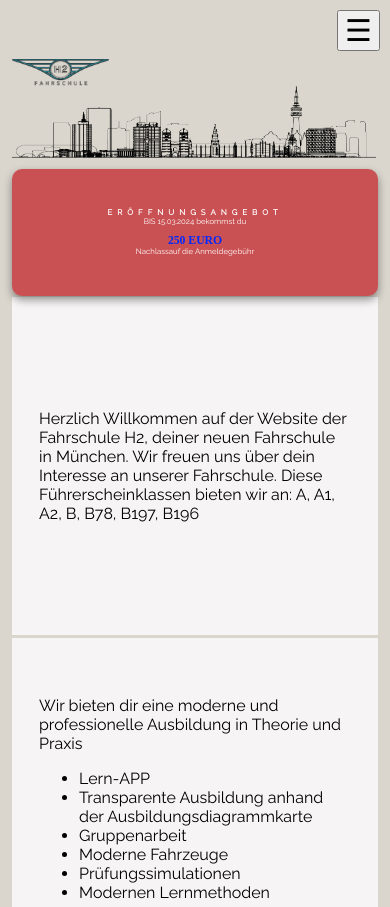
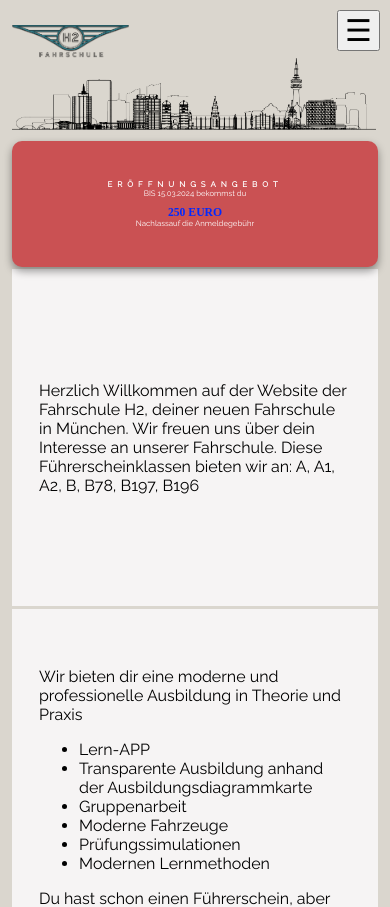
Before and after one commit to Korzyukova/Fahrschule, a Next.js app: page / in a window 390 px wide. Shown: the top 907 px of the page. Built offline with nearby package versions, Linux system fonts and the light colour scheme; a web font is replaced by a local one.

Commit message:
logo fixed

```diff
--- a/src/app/globals.css
+++ b/src/app/globals.css
@@ -350,6 +350,11 @@
   .links {
     display: none;
   }
+  .logo {
+    width: 30vw;
+    height: 100%;
+    margin-top: 0;
+  }
 
   .red-square {
     width: 94vw;
@@ -385,6 +390,8 @@
   }
 
   .container-one {
+    margin: 0;
+    padding:0;
     flex-direction: row;
     align-items: center;
     margin-top: 10vh;
```
